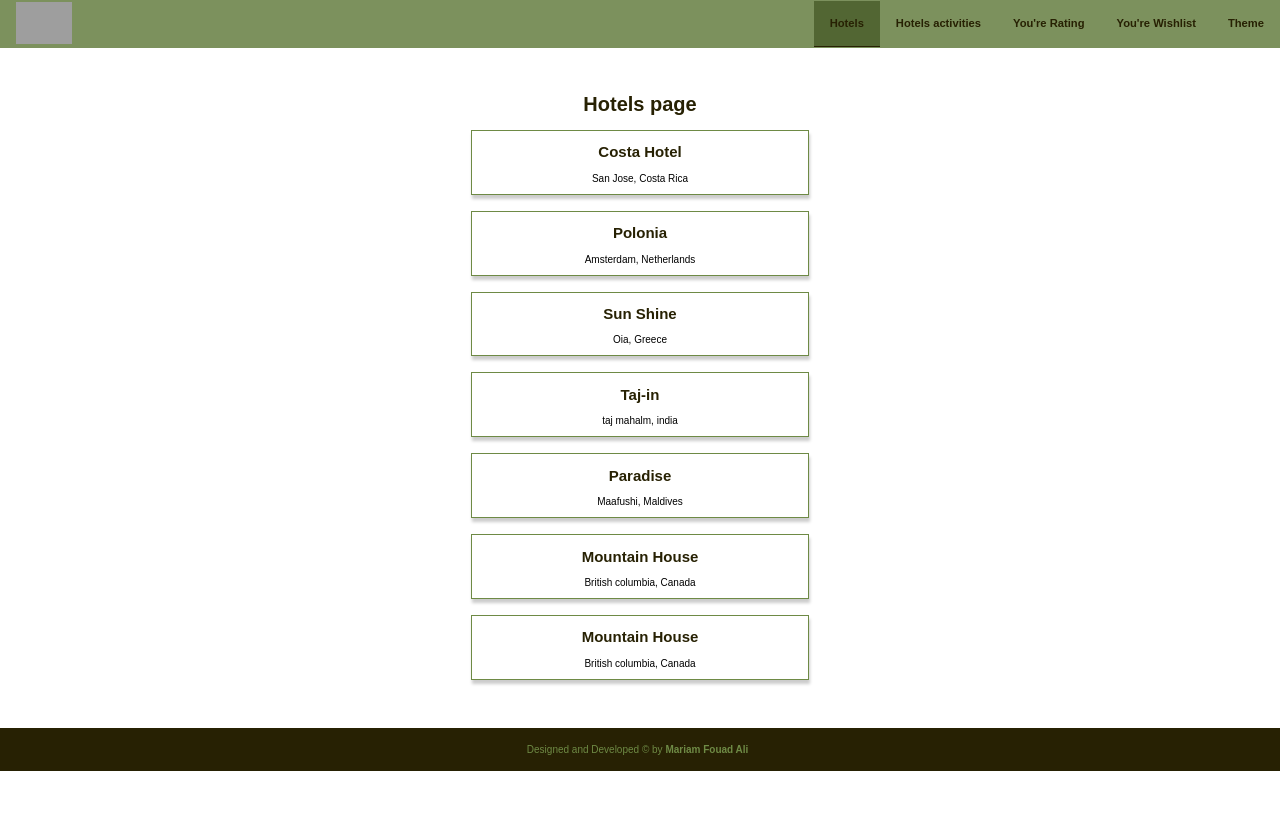
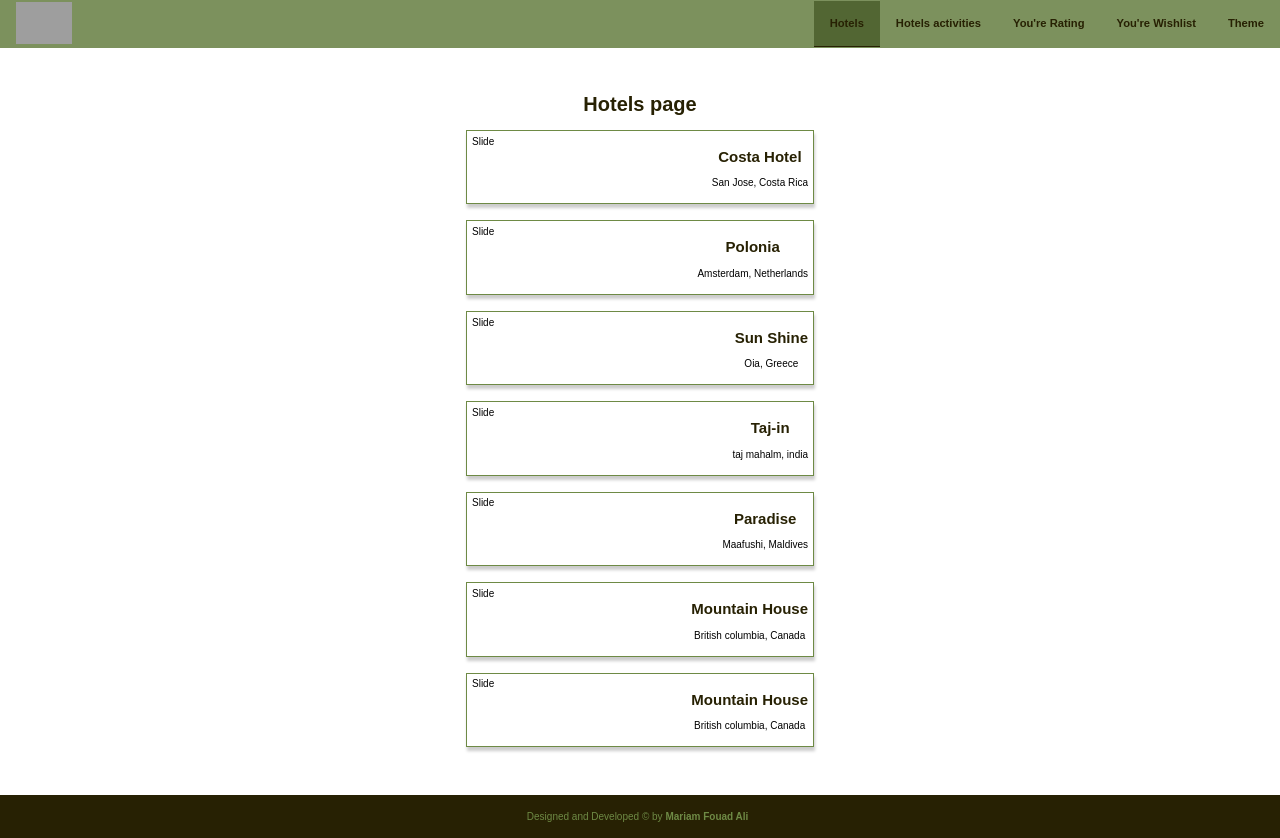
Before and after one commit to mariam-fouad/hotbird, a React (Create React App) app: page /hotels in a window 1280 px wide. Before the commit the page ends 800 px from the top, so only its background shows below. Built offline with nearby package versions, Linux system fonts and the light colour scheme; grey boxes are pictures that could not be loaded; a web font is replaced by a local one.

Commit message:
change the structure of the card

```diff
--- a/src/components/UI-components/longCard/longCard.js
+++ b/src/components/UI-components/longCard/longCard.js
@@ -4,7 +4,9 @@ import styled from 'styled-components'
 const LongCard = (props)=>{
     const CardDiv = styled.div`
         border: 1px solid ${props.themeColors.colorSecondary};
-        display: inline-block;
+        display: flex;
+        justify-content: space-between;
+        padding: 0.3rem;
         width: 21rem;
         margin-bottom : 1rem;
         box-shadow: 1px 4px 3px #ccc;
@@ -19,8 +21,13 @@ const LongCard = (props)=>{
 
     return (
         <CardDiv>
-            <CardName>{props.name}</CardName>
-            <CardMain>{props.main}</CardMain>
+            <div>
+                Slide
+            </div>
+            <div>
+                <CardName>{props.name}</CardName>
+                <CardMain>{props.main}</CardMain>
+            </div>
         </CardDiv>
     );
 }
```
